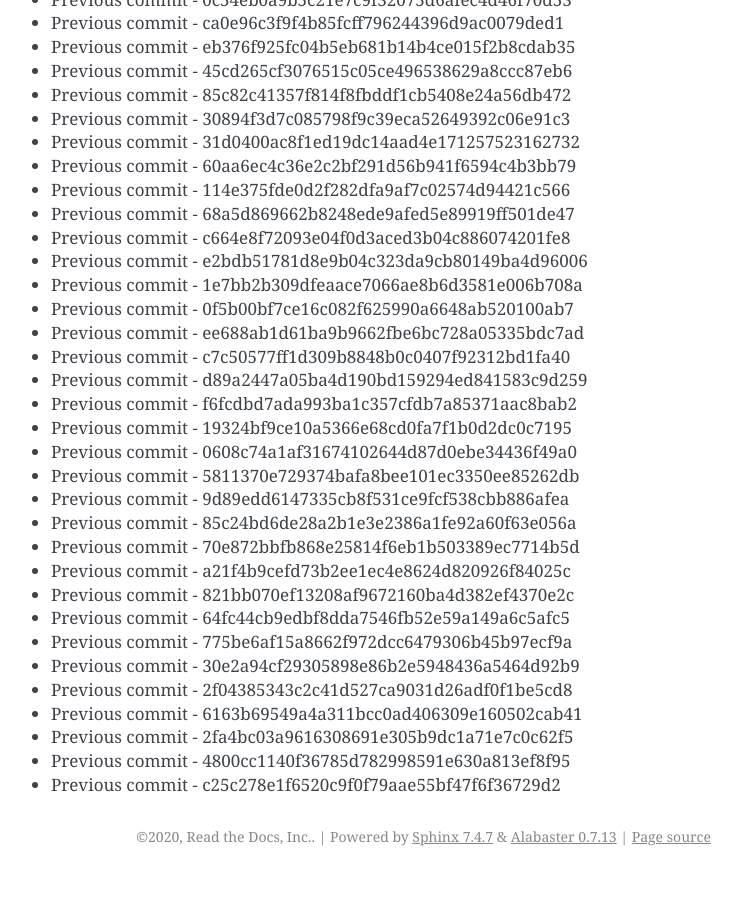
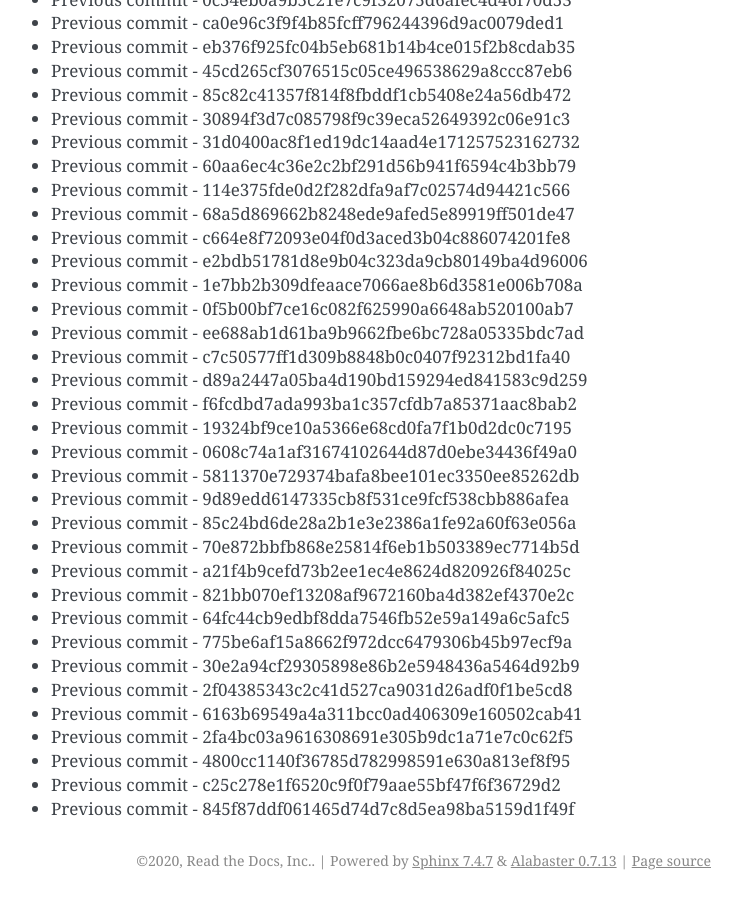
Before and after one commit to readthedocs/rtd-git-stresstest, a Sphinx documentation site: the page built from docs/updates.rst, in a window 1280 px wide and 900 px high, scrolled down 83231 px. Shown: the whole window, without its empty margins (399-1141 px from the left). Built offline with Sphinx 7.4.7, drawn with Linux system fonts in a browser that asks for light colours; before the commit the page ends 84107 px from its top, so only the background shows below that.

Commit message:
Generating commit from previous: 845f87ddf061465d74d7c8d5ea98ba5159d1f49f

```diff
--- a/docs/updates.rst
+++ b/docs/updates.rst
@@ -3529,3 +3529,4 @@ It can be tested for any performance characteristics.
 * Previous commit - 2fa4bc03a9616308691e305b9dc1a71e7c0c62f5
 * Previous commit - 4800cc1140f36785d782998591e630a813ef8f95
 * Previous commit - c25c278e1f6520c9f0f79aae55bf47f6f36729d2
+* Previous commit - 845f87ddf061465d74d7c8d5ea98ba5159d1f49f
```
